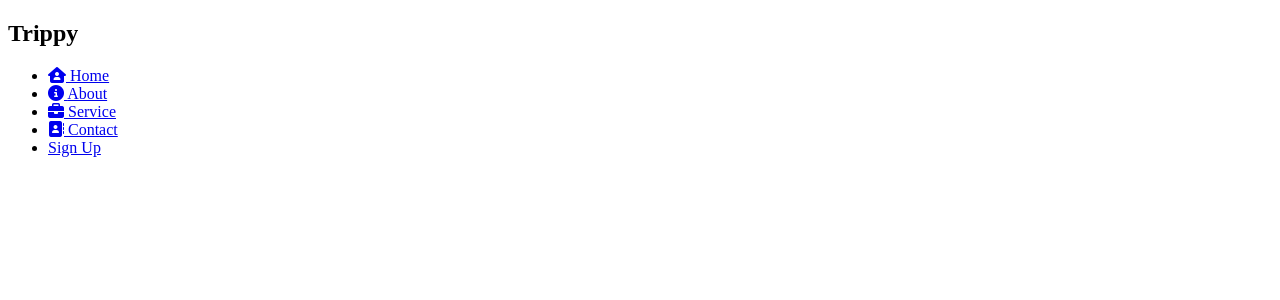
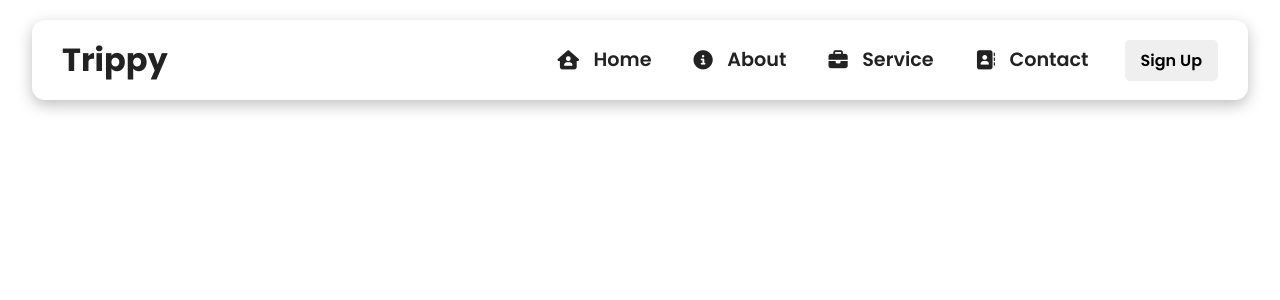
Before and after one commit to Adamashvili/React-JS-Responsive-Tour-and-Travel-Website, a React (Create React App) app: page / in a window 1280 px wide. Shown: the top 300 px of the page. Built offline with nearby package versions, Linux system fonts and the light colour scheme.

Commit message:
finish responsive and dinamic navbar

```diff
--- a/src/App.css
+++ b/src/App.css
@@ -0,0 +1,14 @@
+
+
+  @import url('https://fonts.googleapis.com/css2?family=Poppins:wght@100;200;300;400;500;600;700;800;900&display=swap');
+
+* {
+    margin: 0;
+    padding: 0;
+    box-sizing: border-box;
+    font-family: 'Poppins', sans-serif;
+}
+.App {
+    font-family: sans-serif;
+    text-align: center;
+}
--- a/src/components/Navbar.js
+++ b/src/components/Navbar.js
@@ -4,20 +4,28 @@
 
 
 class Navbar extends Component {
+    state = {clicked: false};
+    handleClick = () => {
+        this.setState({clicked: !this.state.clicked})
+    }
     render() {
         return(
             <nav className="NavbarItems">
                 <h1 className="navbar-logo">Trippy</h1>
+                <div className="menu-icons" onClick={this.handleClick}>
+                    <i className={this.state.clicked ? "fas fa-times" : "fas fa-bars"}></i>
 
-                <ul className="nav-menu">
+                </div>
+
+                <ul className={this.state.clicked ? "nav-menu active" : "nav-menu"}>
                     {MenuItems.map((item, index) => {
                         return (
                             <li key={index}>
-                        <a href="/"><i className={item.icon}></i> {item.title}</a>
+                        <a className={item.Cname} href="/"><i className={item.icon}></i> {item.title}</a>
                     </li>
                         )
                     })}
-
+                    <button>Sign Up</button>
                 </ul>
             </nav>
         )
--- a/src/components/NavbarStyles.css
+++ b/src/components/NavbarStyles.css
@@ -0,0 +1,148 @@
+.NavbarItems {
+    display: flex;
+    justify-content: space-between;
+    align-items: center;
+    padding: 0 30px;
+    box-shadow: 0 5px 15px 0 rgba(0, 0, 0, .25);
+    width: 95%;
+    position: fixed;
+    top: 20px;
+    left: 50%;
+    transform: translate(-50%);
+    height: 80px;
+    border-radius: 13px;
+    z-index: 9999;
+}
+
+.navbar-logo {
+    color: #222;
+    font-size: 2rem;
+    cursor: pointer;
+}
+
+.nav-menu {
+    display: grid;
+    grid-template-columns: repeat(6, auto);
+    grid-gap: 10px;
+    list-style: none;
+    align-items: center;
+}
+
+.nav-links {
+    text-decoration: none;
+    color: #222;
+    font-size: 1.2rem;
+    font-weight: 600;
+    padding: 0.7rem 1rem;
+    white-space: nowrap;
+}
+
+.nav-links i {
+    padding-right: 10px;
+}
+
+.nav-links:hover {
+    background-color: #01959a;
+    color: #fff;
+    border-radius: 4px;
+    transition: all 0.2s ease-in-out;
+}
+
+.nav-links-mobile {
+    display: none;
+}
+
+button {
+    padding: 0.5rem 1rem;
+    white-space: nowrap;
+    border-radius: 0.3rem;
+    font-size: 1rem;
+    font-weight: 600;
+    border: none;
+    cursor: pointer;
+    transition: 0.2s ease-in-out;
+}
+
+button:hover {
+    background-color: #151516;
+    color: #fff;
+}
+
+.menu-icons {
+    display: none;
+}
+@media screen and (max-width: 850px) {
+    .NavbarItems {
+        z-index: 90;
+    }
+    .nav-menu {
+        display: flex;
+        flex-direction: column;
+        list-style: none;
+        justify-content: flex-start;
+        background-color: white;
+        width: 100%;
+        height: auto;
+        position: absolute;
+        top: 0;
+        left: -100%;
+        opacity: 0;
+        align-items: stretch;
+        padding: 80px 0 30px 0;
+        margin: 0;
+        transition: 0.3s ease-in-out;
+        border-radius: 13px;
+
+    }
+
+    .nav-menu.active {
+        left: 0;
+        opacity: 1;
+        z-index: -1;
+        transition: 0.3s ease-in-out;
+
+    }
+
+    .nav-links {
+        display: block;
+        width: 100%;
+        font-size: 1.2rem;
+        padding: 2rem 0;
+    }
+
+    .nav-links:hover {
+        background: #01959a;
+        transition: none;
+    }
+
+    button {
+        display: none;
+
+    }
+
+    .nav-links-mobile {
+        display: block;
+        text-align: center;
+        padding: 1.5rem;
+        margin: auto;
+        border-radius: 4px;
+        width: 80%;
+        background: #01959a;
+        text-decoration: none;
+        color: #fff;
+        font-size: 1.2rem;
+        font-weight: 700;
+        letter-spacing: 2px;
+
+    }
+
+    .menu-icons {
+        display: block;
+        cursor: pointer;
+    }
+
+    .menu-icons i {
+        font-size: 1.2rem;
+        color: #222;
+    }
+}
```
